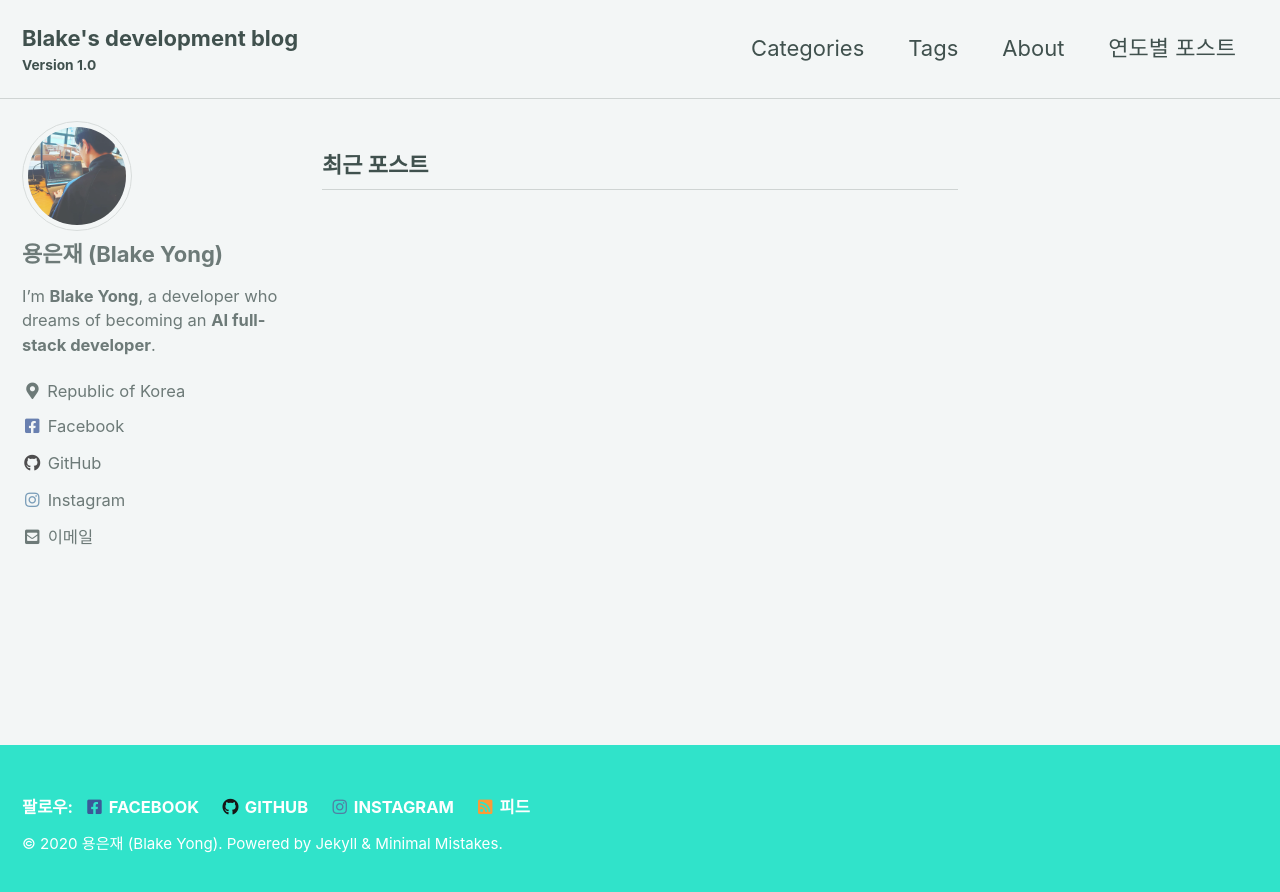
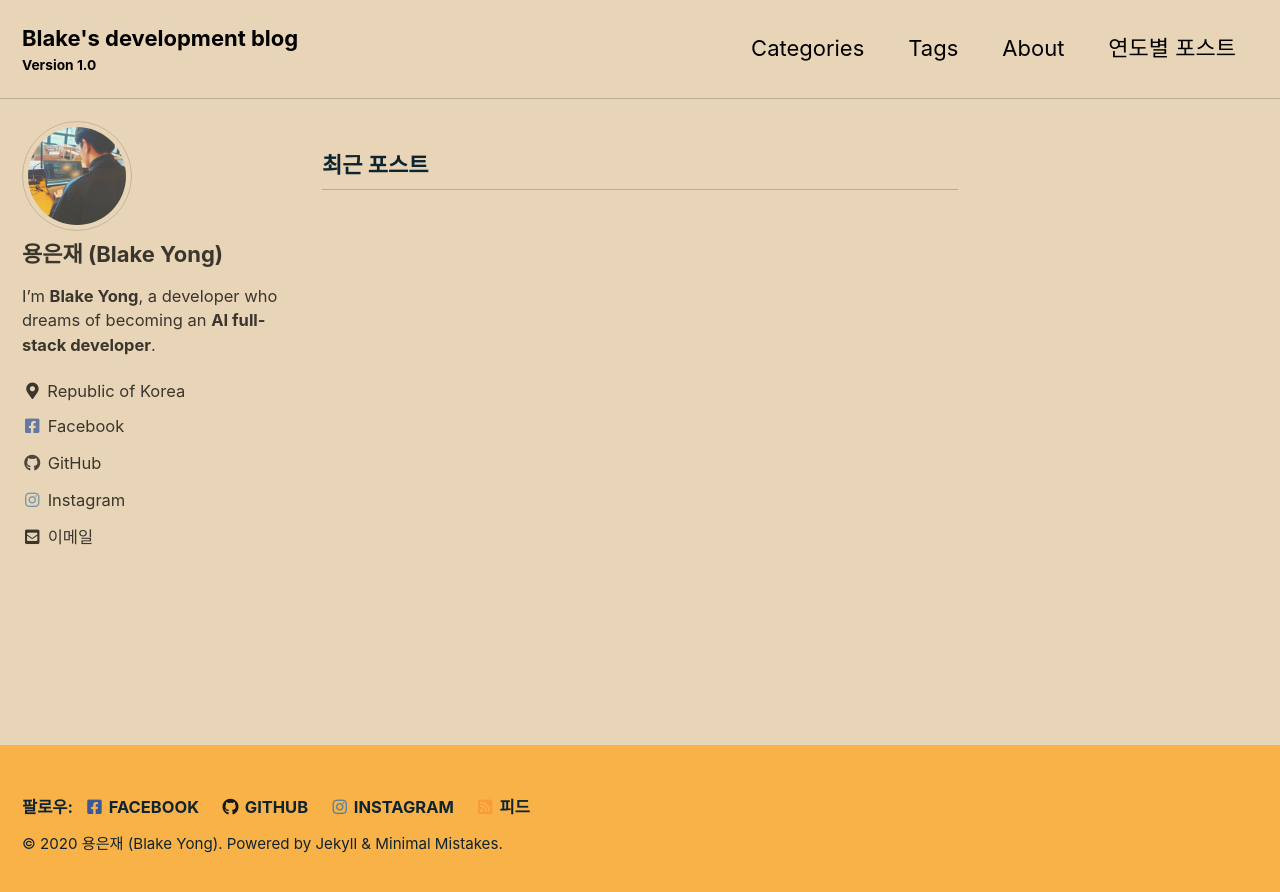
Before and after one commit to BlakeYong/BlakeYong.github.io, a Jekyll site: the page built from index.html, in a window 1280 px wide. Shown: the top 892 px of the page. Built offline with Jekyll 4.4.1, drawn with Linux system fonts in a browser that asks for light colours; cached includes are drawn as plain includes; the list of posts is cut into pages by our own code.

Commit message:
sunrise배경

```diff
--- a/_config.yml
+++ b/_config.yml
@@ -12,7 +12,7 @@
 
 # theme                  : "minimal-mistakes-jekyll"
 # remote_theme           : "mmistakes/minimal-mistakes"
-minimal_mistakes_skin    : "mint" # "air", "aqua", "contrast", "dark", "dirt", "neon", "mint", "plum", "sunrise"
+minimal_mistakes_skin    : "sunrise" # "air", "aqua", "contrast", "dark", "dirt", "neon", "mint", "plum", "sunrise"
 
 # Site Settings
 locale                   : "ko-KR"
```
